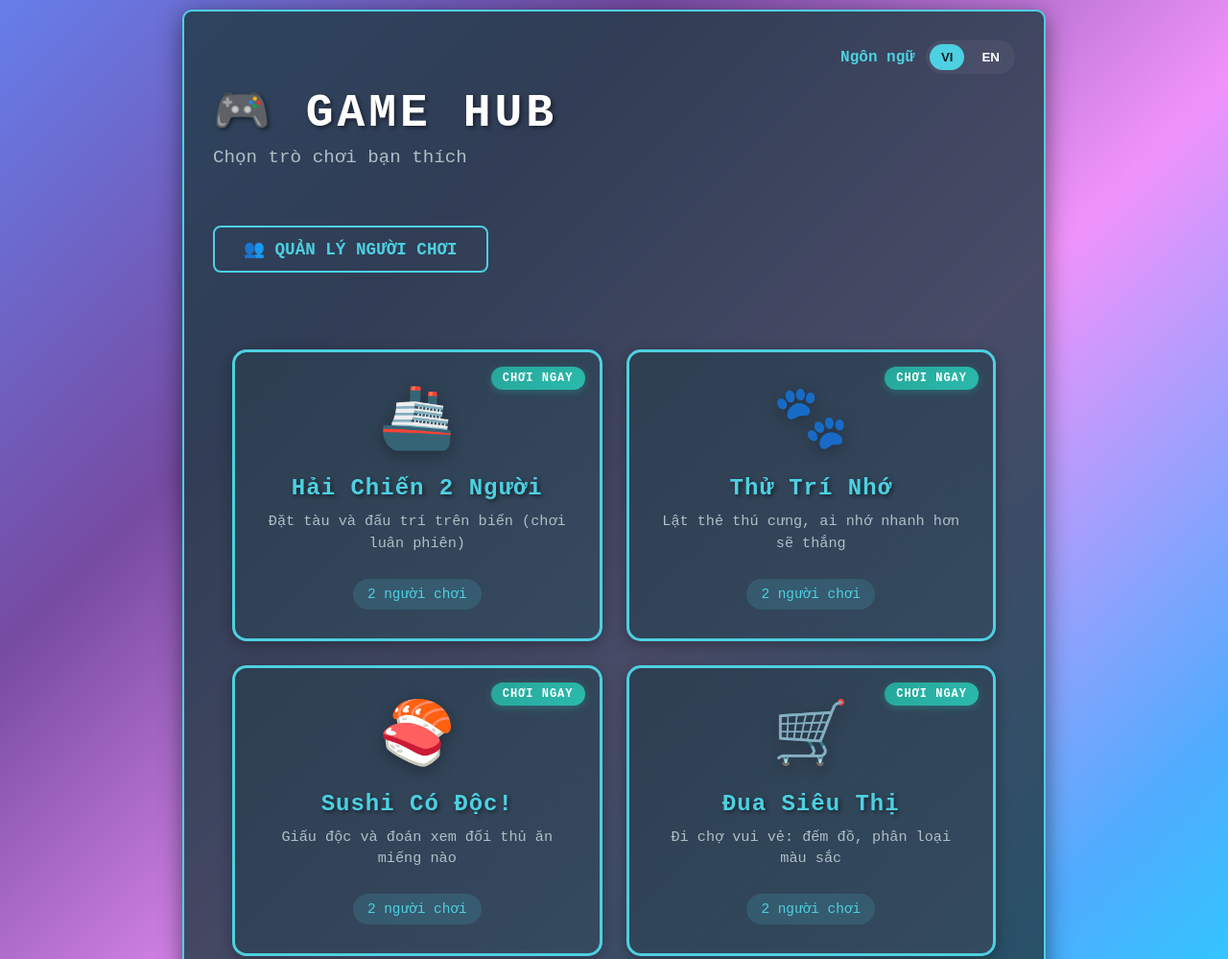
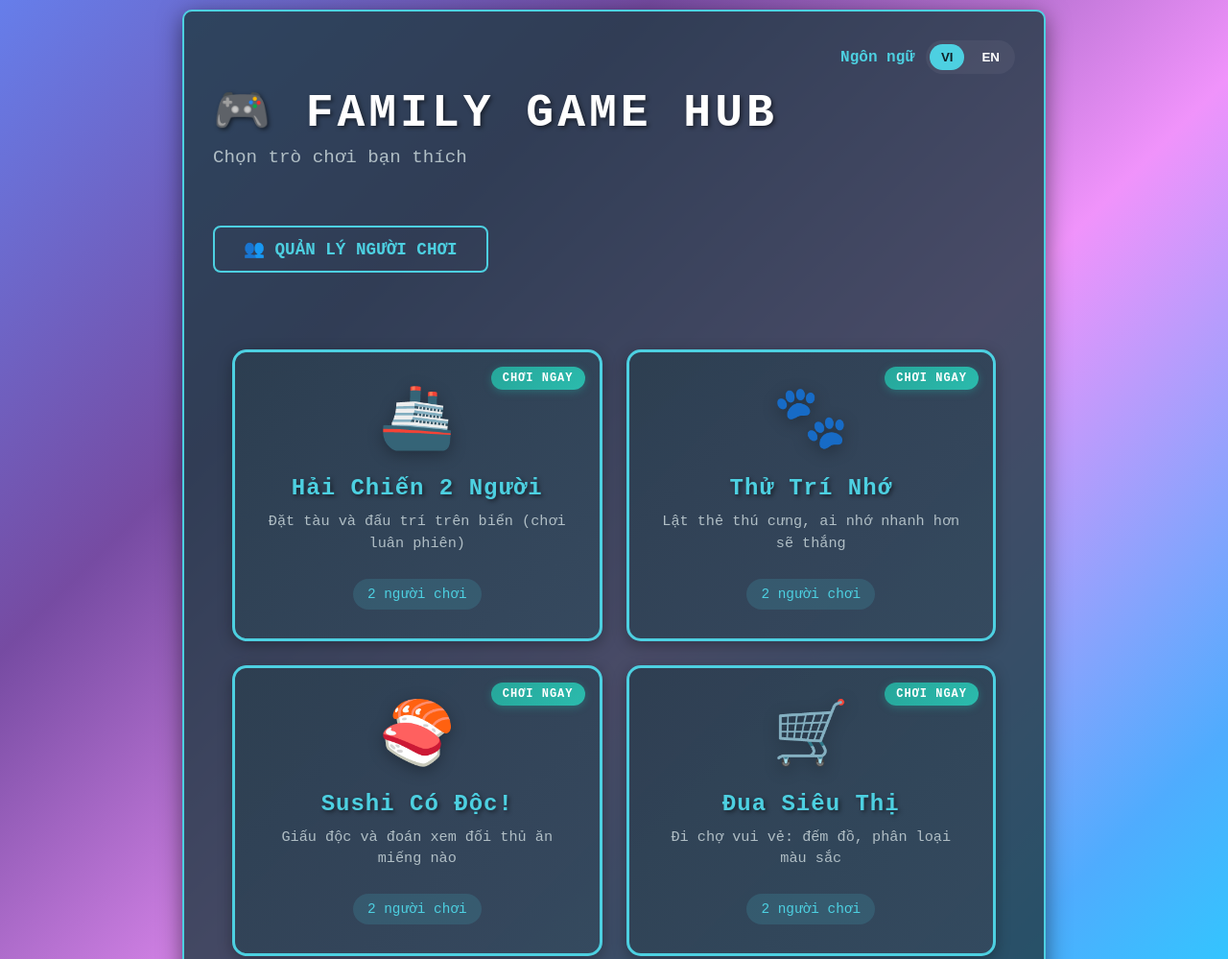
Before and after one commit to xuanthu5893/Battleship, a plain HTML site: page index.html in a window 1280 px wide. Shown: the top 999 px of the page at 96% size. Drawn offline with Linux system fonts and the light colour scheme.

Commit message:
Updated the hub branding and favicon.

```diff
--- a/game.js
+++ b/game.js
@@ -3,7 +3,7 @@ let gamesData = null;
 
 const LANGUAGE_PACK = {
   vi: {
-    hub_title: "🎮 GAME HUB",
+    hub_title: "🎮 FAMILY GAME HUB",
     hub_subtitle: "Chọn trò chơi bạn thích",
     manage_players_btn: "👥 Quản lý người chơi",
     hub_version_note: "Sẽ có thêm game mới sớm thôi!",
@@ -16,7 +16,7 @@ const LANGUAGE_PACK = {
     game_badge_coming: "Sắp ra mắt",
   },
   en: {
-    hub_title: "🎮 GAME HUB",
+    hub_title: "🎮 FAMILY GAME HUB",
     hub_subtitle: "Choose your game",
     manage_players_btn: "👥 Manage Players",
     hub_version_note: "More games coming soon!",
--- a/index.html
+++ b/index.html
@@ -7,7 +7,9 @@
     <meta name="mobile-web-app-capable" content="yes">
     <meta name="apple-mobile-web-app-capable" content="yes">
     <meta name="apple-mobile-web-app-status-bar-style" content="black-translucent">
-    <title>Game Hub - Play Multiple Games</title>
+    <title>Family Game Hub</title>
+    <link rel="icon" type="image/svg+xml" href="images/family-game-hub-icon.svg">
+    <link rel="apple-touch-icon" href="images/family-game-hub-icon.svg">
     <link rel="stylesheet" href="styles.css">
 </head>
 
@@ -22,7 +24,7 @@
                     <button class="lang-btn" data-lang="en">EN</button>
                 </div>
             </div>
-            <h1 class="title" data-i18n-key="hub_title">🎮 GAME HUB</h1>
+            <h1 class="title" data-i18n-key="hub_title">🎮 FAMILY GAME HUB</h1>
             <p class="subtitle" data-i18n-key="hub_subtitle">Choose your game</p>
 
             <button class="btn btn-secondary btn-players" data-i18n-key="manage_players_btn"
```
Also changed, not shown: images/family-game-hub-icon.svg (added).
